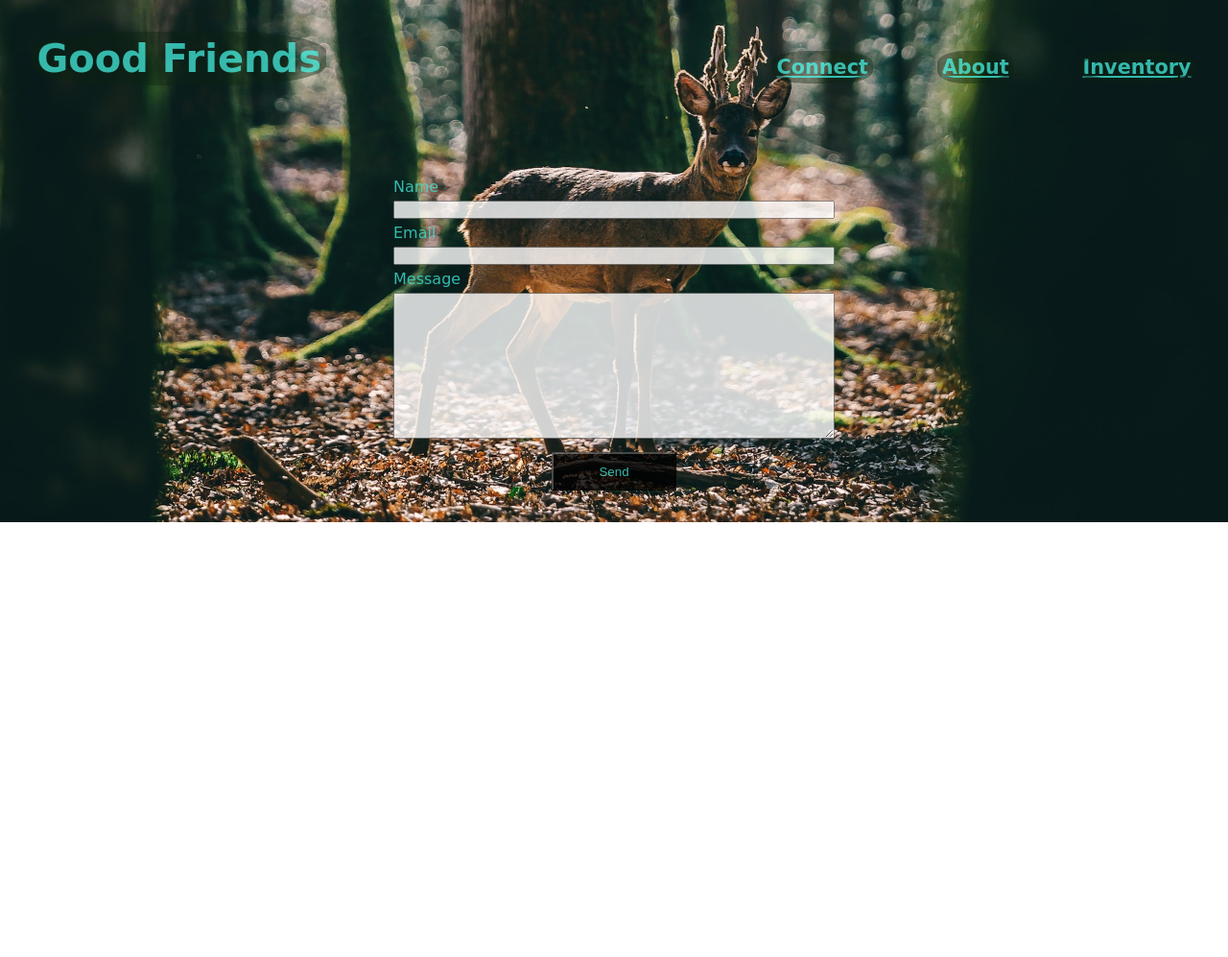
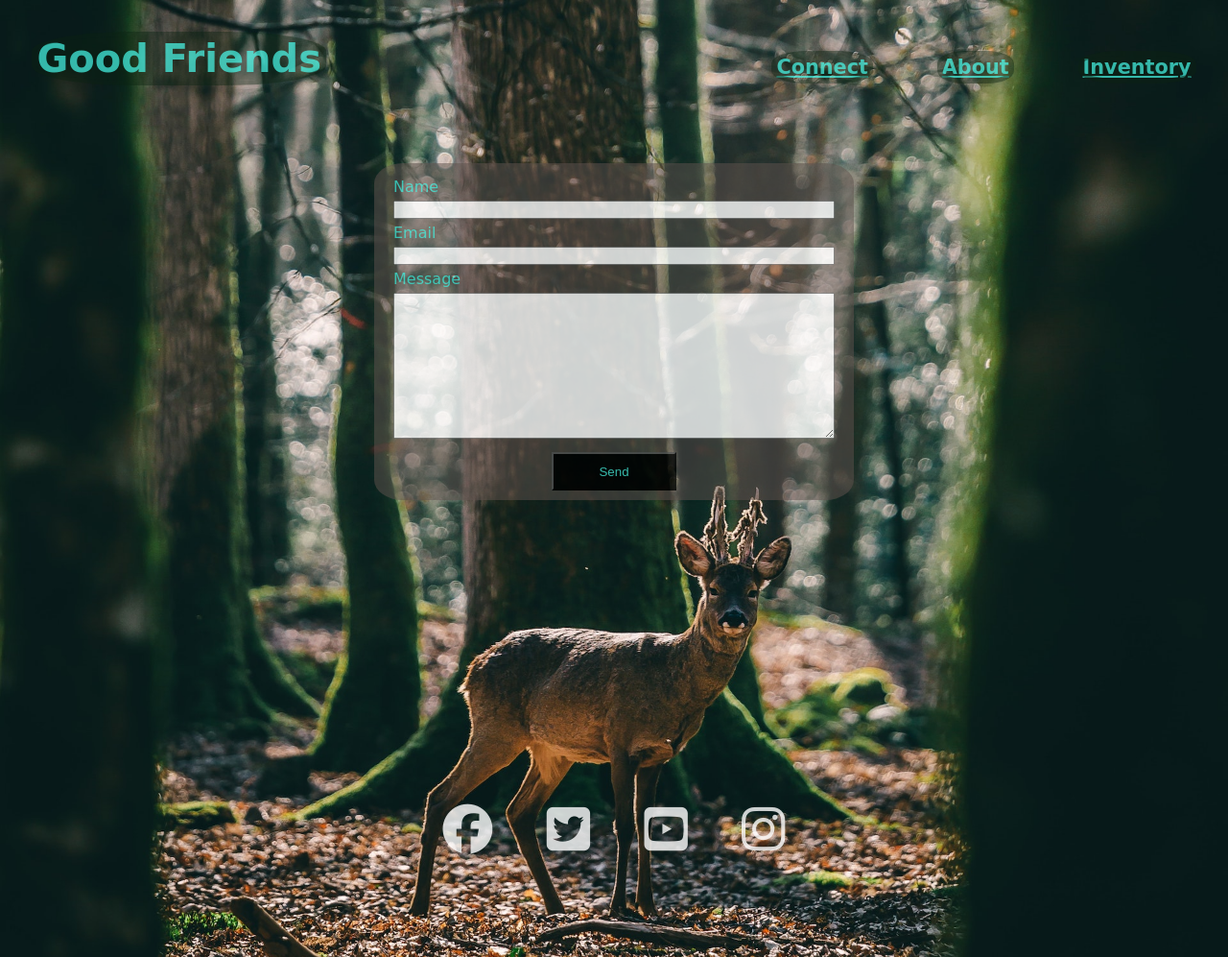
Before and after one commit to Code-Institute-Submissions/Togothor-Good-Friends, a plain HTML site: page connect.html in a window 1280 px wide. Shown: the whole page at 96% size. Before the commit the page ends 800 px from the top, so only its background shows below. Drawn offline with Linux system fonts and the light colour scheme; a web font is replaced by a local one.

Commit message:
add social media icon to footer about page and styling to form

```diff
--- a/assets/css/style.css
+++ b/assets/css/style.css
@@ -35,7 +35,7 @@ body {
     background-position-x: center;
     opacity: 0.8;
     max-width: 100%;
-    background-position-y: -86rem;
+    background-position-y: -56rem;
     background-size: cover;
     height: auto;
 
@@ -236,6 +236,8 @@ form {
     margin-right: auto;
     margin-top: 20px;
     padding: 10px 20px;
+    background-color: #60534fa3;
+    border-radius: 6%;
 }
 
 input, textarea {
@@ -275,6 +277,9 @@ button {
     background-color: #559e6785;
     padding: 18px;
     border-radius: 3%;
+    background-color: #559e6795;
+    letter-spacing: 2px;
+    height: 700px;
     }
 
 div p {
@@ -289,6 +294,31 @@ p {
     margin-bottom: 20px;
 }
 
+
+/* Footer */
+
+footer {
+    height: 185px;
+    margin-top: 291px;
+}
+
+.social-networks {
+    text-align: center;
+}
+
+.social-networks > li {
+    display: inline;
+}
+
+.social-networks i {
+    font-size: 160%;
+    padding: 5%;
+    font-size: 324%;
+    margin: -3%;
+    color: #fff;
+}
+
+
 @media screen and (max-width: 840px;) {
 
 
--- a/connect.html
+++ b/connect.html
@@ -44,6 +44,29 @@
 
     </form>
 
+    <footer>
+        <ul class="social-networks">
+            <li>
+                <a href="https://facebook.com" target="_blank" rel="noopener"
+                    aria-label="Visit our Facebook page (opens in a new tab)"><i class="fab fa-facebook"></i></a>
+            </li>
+            <li>
+                <a href="https://twitter.com" target="_blank" rel="noopener"
+                    aria-label="Visit our Twitter page (opens in a new tab)"><i class="fab fa-twitter-square"></i></a>
+            </li>
+            <li>
+                <a href="https://youtube.com" target="_blank" rel="noopener"
+                    aria-label="Visit our YouTube page (opens in a new tab)"><i class="fab fa-youtube-square"></i></a>
+            </li>
+            <li>
+                <a href="https://instagram.com" target="_blank" rel="noopener"
+                    aria-label="Visit our Instagram page (opens in a new tab)"><i class="fab fa-instagram"></i></a>
+            </li>
+        </ul>
+    </footer>
+
+    <script src="https://kit.fontawesome.com/c7dbda0798.js" crossorigin="anonymous"></script>
+
     </body>
 
     </html>
```
Also changed, not shown: about.html (+14 -5 lines).
